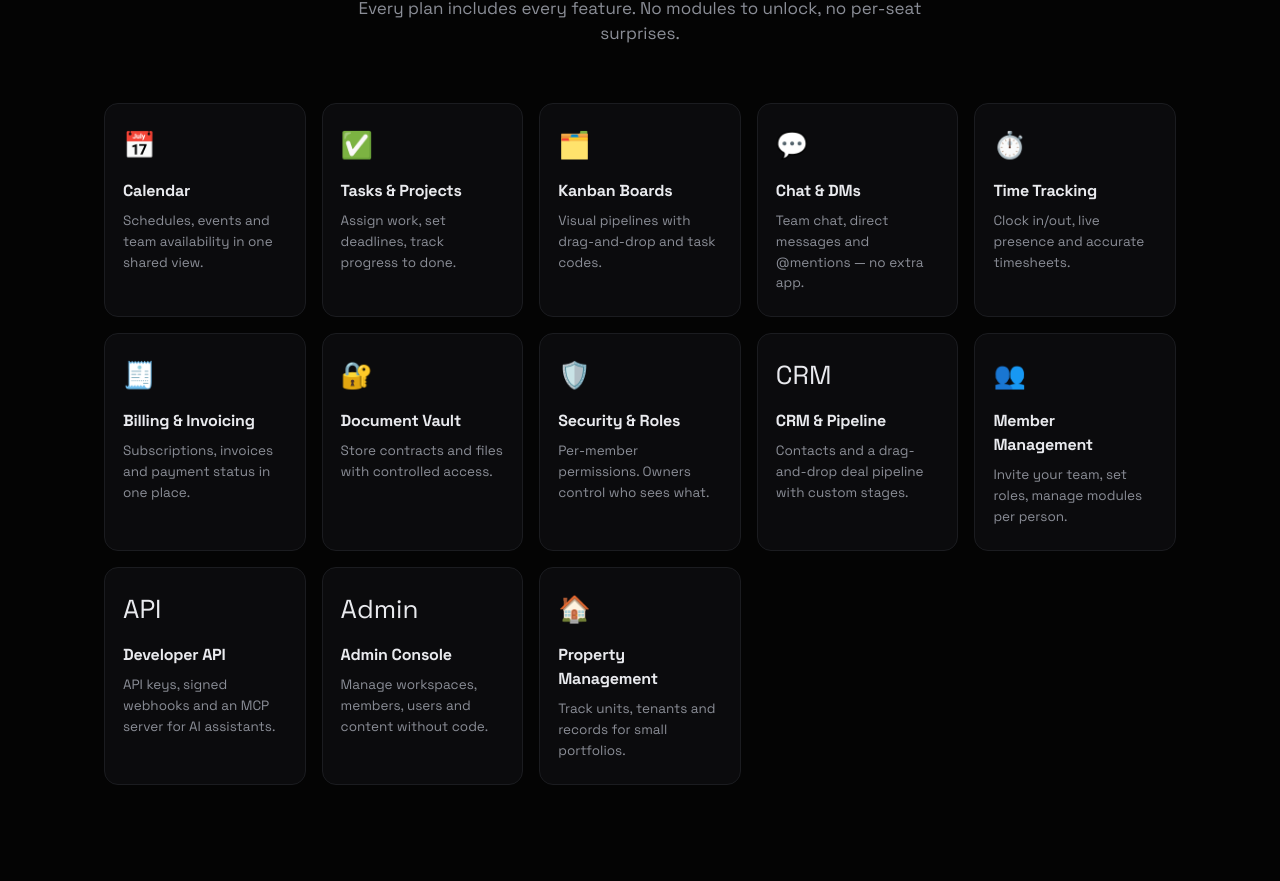
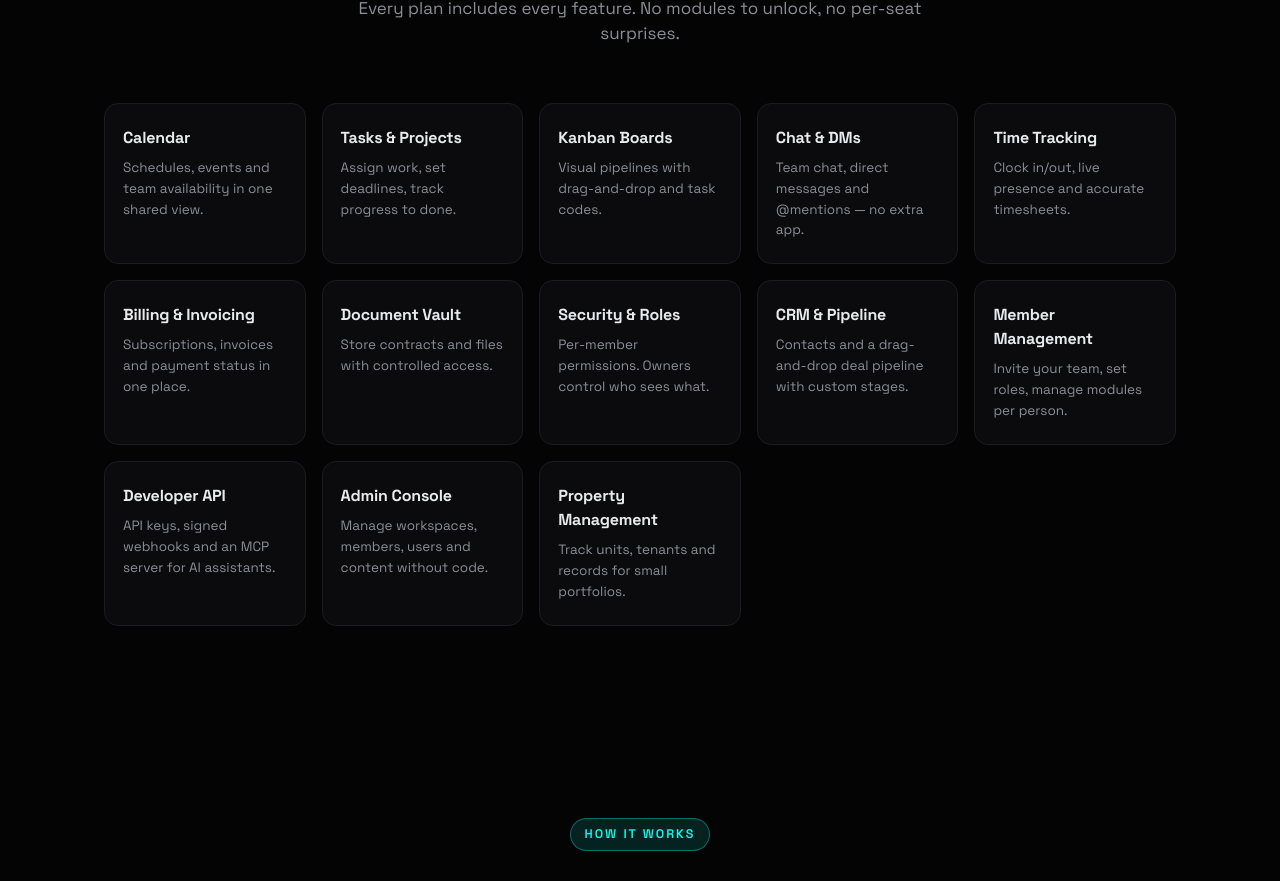
Before and after one commit to andrewtubalinal/the-synthematic, a React (Vite) app: page / in a window 1280 px wide. Shown: the part 2455-3336 px from the top of the page. Built offline with nearby package versions, Linux system fonts and the light colour scheme.

Commit message:
marketing: remove emoji feature icons for a more professional look

```diff
--- a/src/App.css
+++ b/src/App.css
@@ -669,12 +669,6 @@
   box-shadow: 0 12px 32px rgba(0, 0, 0, 0.4), 0 0 24px rgba(0, 255, 238, 0.07);
 }
 
-.feature-icon {
-  font-size: 26px;
-  display: block;
-  margin-bottom: 14px;
-}
-
 .feature h3 {
   font-size: 16px;
   margin-bottom: 8px;
--- a/src/App.jsx
+++ b/src/App.jsx
@@ -4,19 +4,19 @@ import './App.css'
 const APP_URL = 'https://prod.synthematic.app'
 
 const FEATURES = [
-  { icon: '📅', name: 'Calendar', copy: 'Schedules, events and team availability in one shared view.' },
-  { icon: '✅', name: 'Tasks & Projects', copy: 'Assign work, set deadlines, track progress to done.' },
-  { icon: '🗂️', name: 'Kanban Boards', copy: 'Visual pipelines with drag-and-drop and task codes.' },
-  { icon: '💬', name: 'Chat & DMs', copy: 'Team chat, direct messages and @mentions — no extra app.' },
-  { icon: '⏱️', name: 'Time Tracking', copy: 'Clock in/out, live presence and accurate timesheets.' },
-  { icon: '🧾', name: 'Billing & Invoicing', copy: 'Subscriptions, invoices and payment status in one place.' },
-  { icon: '🔐', name: 'Document Vault', copy: 'Store contracts and files with controlled access.' },
-  { icon: '🛡️', name: 'Security & Roles', copy: 'Per-member permissions. Owners control who sees what.' },
-  { icon: 'CRM', name: 'CRM & Pipeline', copy: 'Contacts and a drag-and-drop deal pipeline with custom stages.' },
-  { icon: '👥', name: 'Member Management', copy: 'Invite your team, set roles, manage modules per person.' },
-  { icon: 'API', name: 'Developer API', copy: 'API keys, signed webhooks and an MCP server for AI assistants.' },
-  { icon: 'Admin', name: 'Admin Console', copy: 'Manage workspaces, members, users and content without code.' },
-  { icon: '🏠', name: 'Property Management', copy: 'Track units, tenants and records for small portfolios.' },
+  { name: 'Calendar', copy: 'Schedules, events and team availability in one shared view.' },
+  { name: 'Tasks & Projects', copy: 'Assign work, set deadlines, track progress to done.' },
+  { name: 'Kanban Boards', copy: 'Visual pipelines with drag-and-drop and task codes.' },
+  { name: 'Chat & DMs', copy: 'Team chat, direct messages and @mentions — no extra app.' },
+  { name: 'Time Tracking', copy: 'Clock in/out, live presence and accurate timesheets.' },
+  { name: 'Billing & Invoicing', copy: 'Subscriptions, invoices and payment status in one place.' },
+  { name: 'Document Vault', copy: 'Store contracts and files with controlled access.' },
+  { name: 'Security & Roles', copy: 'Per-member permissions. Owners control who sees what.' },
+  { name: 'CRM & Pipeline', copy: 'Contacts and a drag-and-drop deal pipeline with custom stages.' },
+  { name: 'Member Management', copy: 'Invite your team, set roles, manage modules per person.' },
+  { name: 'Developer API', copy: 'API keys, signed webhooks and an MCP server for AI assistants.' },
+  { name: 'Admin Console', copy: 'Manage workspaces, members, users and content without code.' },
+  { name: 'Property Management', copy: 'Track units, tenants and records for small portfolios.' },
 ]
 
 const CATEGORIES = [
@@ -377,9 +377,6 @@ function App() {
                   data-reveal
                   style={{ transitionDelay: `${(i % 5) * 60}ms` }}
                 >
-                  <span className="feature-icon" aria-hidden="true">
-                    {f.icon}
-                  </span>
                   <h3>{f.name}</h3>
                   <p>{f.copy}</p>
                 </div>
```
